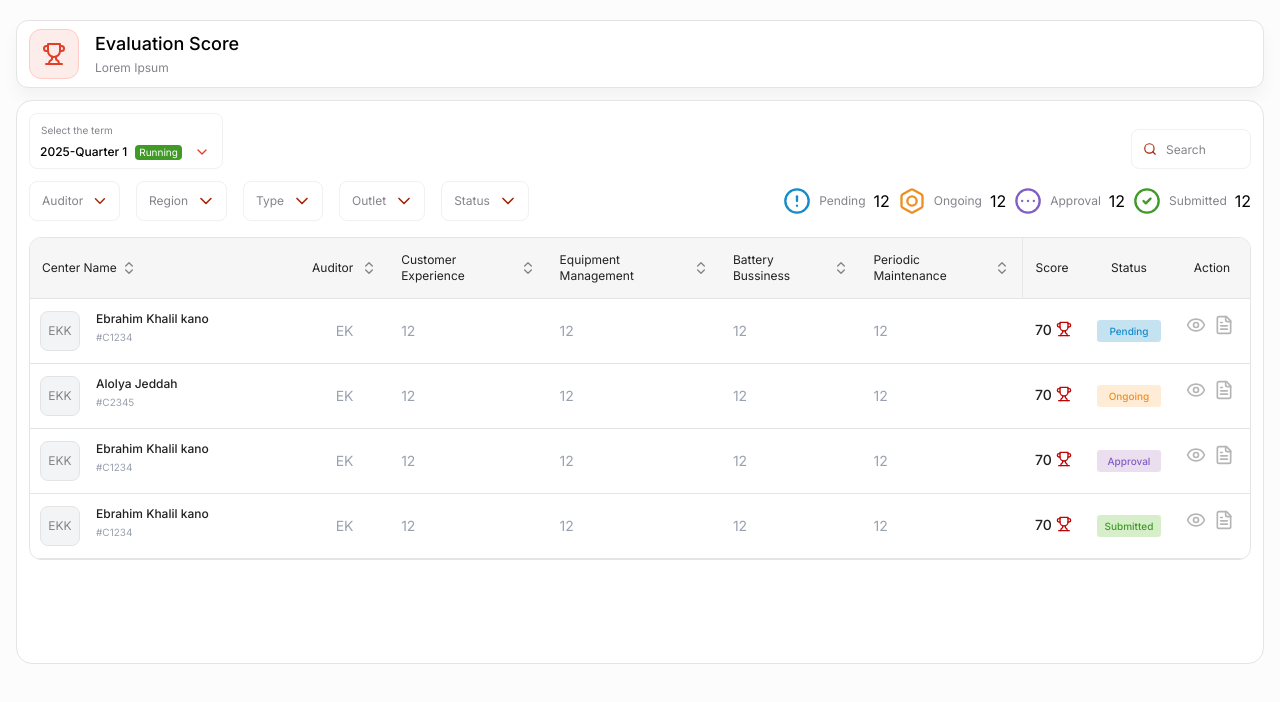
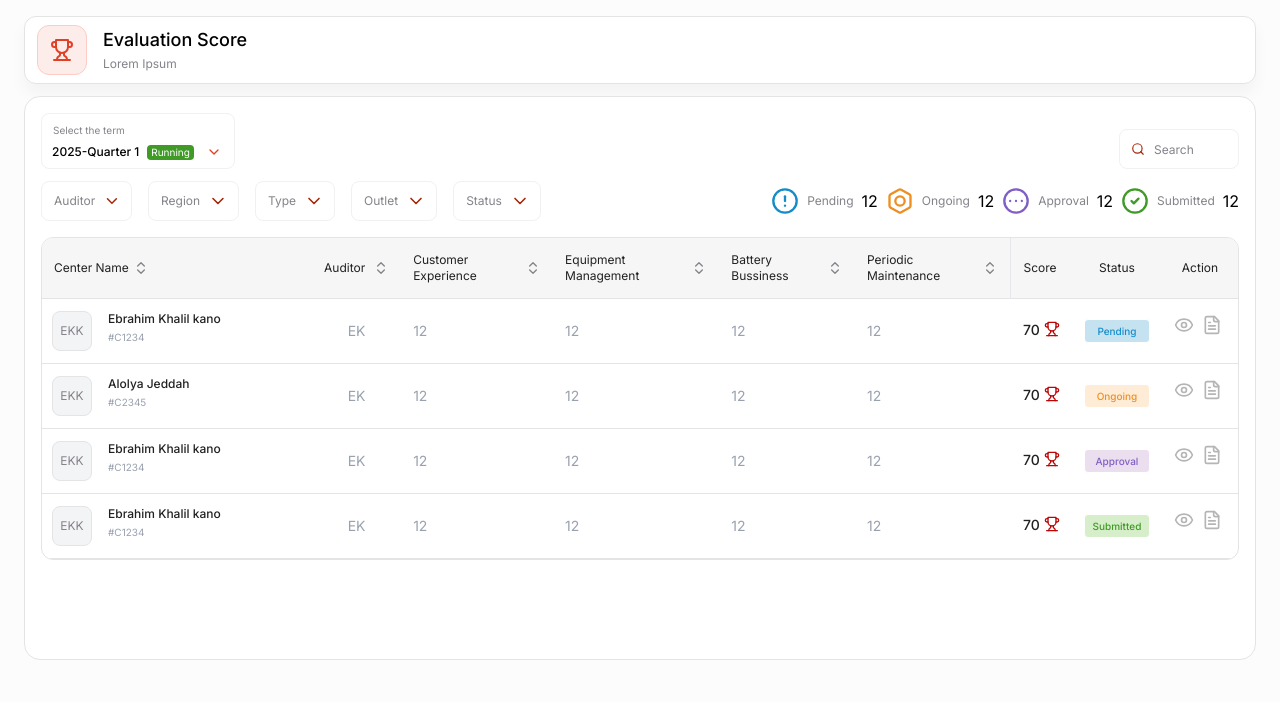
Before and after one commit to razik-r/AutoSmartTask, a React (Vite) app: page / in a window 1280 px wide. Shown: the top 702 px of the page. Built offline with nearby package versions, Linux system fonts and the light colour scheme.

Commit message:
spacing-fixes

```diff
--- a/src/pages/users/EvaluationScore/components/EvaluationScore.jsx
+++ b/src/pages/users/EvaluationScore/components/EvaluationScore.jsx
@@ -22,7 +22,7 @@ export default function EvaluationScore(){
 
         <>
 
-        <body className='min-h-full bg-[#FCFCFC] mx-[16px] my-5 '>
+        <body className='min-h-full bg-[#FCFCFC] px-6 py-4 '>
 
                 <div className="min-w-full min-h-17 py-3 flex items-center size-11 bg-[#FFFFFF] mb-3 border border-gray-border1 rounded-[12px] shadowbox">
                     <div className="p-3 ml-3  bg-[#FCECEA] border border-[#FFCCC5] rounded-[12px]"><Trophy className='size-6' color="#E14026" /></div>
@@ -30,7 +30,7 @@ export default function EvaluationScore(){
                     <h2 className='ml-4 text text-text-gray text-xs/4 '>Lorem Ipsum</h2></div>
                 </div>
 
-                  <div className="min-h-[564px]  rounded-[16px] border-[1.5px] p-3 bg-white border-gray-border1   ">
+                  <div className="min-h-[564px]  rounded-[16px] border-[1.5px] p-4 bg-white border-gray-border1   ">
 
                     <div className="flex items-end">
                       <TermComponent/>
@@ -105,9 +105,9 @@ export default function EvaluationScore(){
                         </th>
                     </tr>
                 </thead>
-                <tbody>
+                <tbody className='max-h-16'>
                 {items.map((item) => (
-            <tr key={item.id} className="hover:bg-gray-50 border-b border-gray-border1  ">
+            <tr key={item.id} className="hover:bg-gray-50  border-b border-gray-border1">
               <Tablecontent
                 id={item.id}
                 name={item.name}
--- a/src/pages/users/EvaluationScore/components/Tablecontent.jsx
+++ b/src/pages/users/EvaluationScore/components/Tablecontent.jsx
@@ -2,7 +2,7 @@ import { Eye,FileText,Trophy } from 'lucide-react';
 export default function Tablecontent(props){
     return(
     <>
-    <th scope="row" class=" py-3 h-16 flex font-normal font-inter text-xs ml-2.5 text-black-table whitespace-nowrap justify-start items-start gap-2">
+    <th scope="row" class=" py-3  flex font-normal font-inter text-xs ml-2.5 text-black-table whitespace-nowrap justify-start items-start gap-2">
                 <div className="bg-gray-100 w-10 h-10 border border-gray-border1 rounded-[8px] font-normal text-xs flex justify-center items-center text-text-gray ">EKK</div>
                 <div className="flex flex-col gap-1"><p className="ml-2 font-medium">  {props.name}</p>
                 <p className="ml-2 text-gray-400 font-normal text-[10px]">{props.id}</p></div>
@@ -24,19 +24,18 @@ export default function Tablecontent(props){
                 <td className="px-3 py-3  text-gray-400 ">
                     {props.value}
                 </td>
-                <td className="px-3 py-4 flex gap-1 font-medium text-sm/4.5 items-center">
+                <td className="px-3 py-4 flex gap-1 font-medium text-sm/4.5 items-center   ">
                     70<Trophy className='w-4 h-4 text-trophy-red mb-[1px]'  color="#bd0505" />
                 </td>
-                <td className="px-3 py-4 font-medium text-[10px]/3.5 ">
+                <td className="px-3 py-4 font-medium text-[10px]/3.5    ">
                   <h1 className={`py-1 px-1.5  border border-white rounded-[4px] text-center ${props.className}`}>{props.btntext}</h1>
-
                 </td>
-                <td className="px-3 py-4 text-right flex space-x-2">
-                <button className="hover:drop-shadow-lg" >
-                <Eye className='h-5 w-5' color="#B5B5B5" />
+                <td className="px-3 py-4 text-right flex gap-2  ">
+                <button className="hover:drop-shadow-lg " >
+                <Eye className='size-5' color="#B5B5B5" />
                 </button>
-                <button >
-                <FileText className='h-5 w-5' color="#B5B5B5" />
+                <button className=''>
+                <FileText className='size-5' color="#B5B5B5" />
                 </button>
                 </td>
                 </>
```
